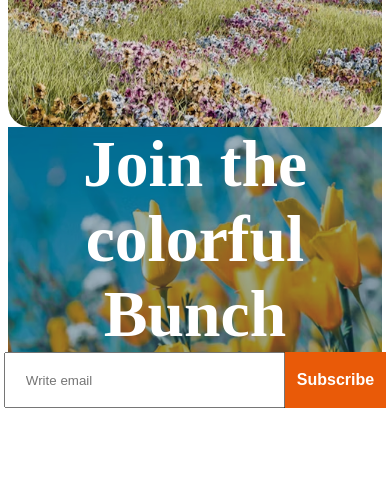
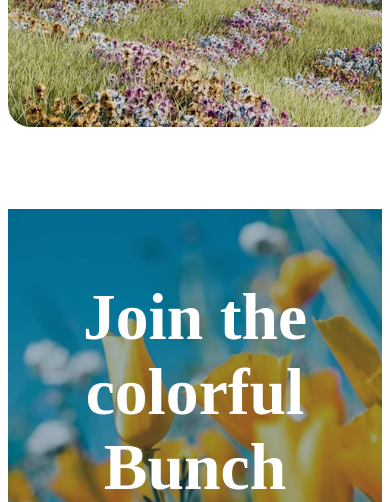
Before and after one commit to ShantoOBS/B12A02-Responsive-Flowers-website, a plain HTML site: page index.html in a window 390 px wide. Shown: the part 5270-5772 px from the top of the page. Drawn offline with Linux system fonts and the light colour scheme.

Commit message:
assignment is completed

```diff
--- a/style.css
+++ b/style.css
@@ -294,13 +294,15 @@ ul>li>a {
     background-repeat: no-repeat;
 
     width: 100%;
-    min-height: 20vh;
+    min-height: 50vh;
 
     display: flex;
     flex-direction: column;
     justify-content: center;
     align-items: center;
     text-align: center;
+
+
 }
 
 .join-container {
@@ -347,6 +349,10 @@ ul>li>a {
 /*  media queary  for 576px*/
 
 @media screen and (max-width: 576px) {
+
+    .join{
+            margin-top: 202px;
+    }
 
      .footer{
      grid-template-columns: repeat(1 , 1fr);
@@ -440,7 +446,7 @@ ul>li>a {
 }
 
 
-/*  media queary  for 576 ot px*/
+/*  media queary  for 576 ot 951px*/
 
 @media screen and (min-width:577px) and (max-width: 951px) {
 
```
